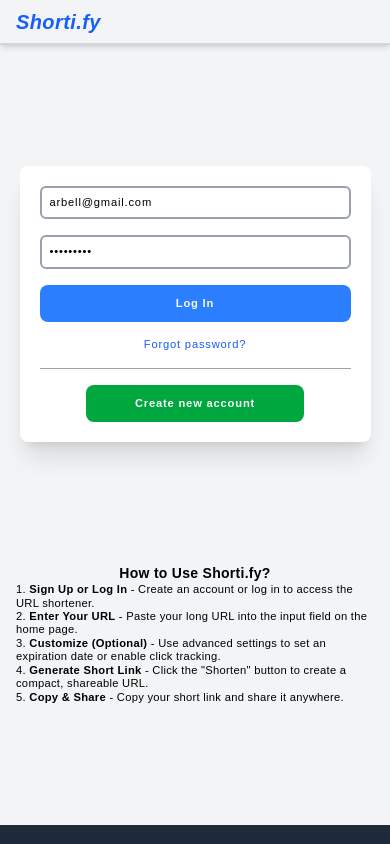
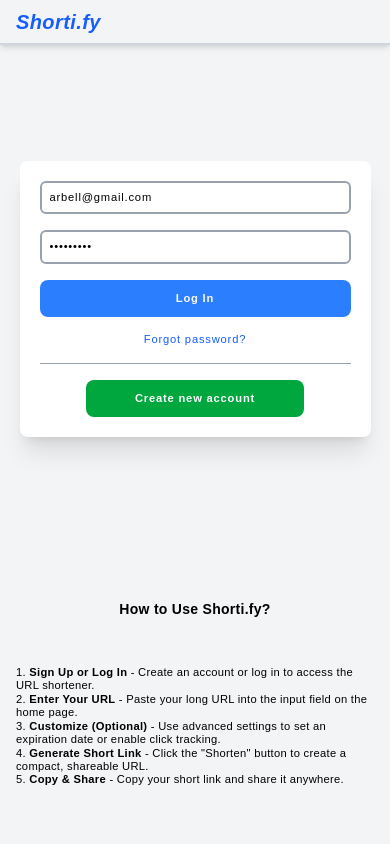
Before and after one commit to JonArbell/shorti.fy-frontend, an Angular app: page / in a window 390 px wide. Shown: the top 844 px of the page. Built offline with nearby package versions, Linux system fonts and the light colour scheme.

Commit message:
height responsive

```diff
--- a/src/app/components/authentication/authentication-base-page/authentication-base-page.component.html
+++ b/src/app/components/authentication/authentication-base-page/authentication-base-page.component.html
@@ -1,10 +1,10 @@
-<section class="xl:h-[80vh] xl:min-h-[659px] xxs:min-h-[780px] flex flex-col xxs:justify-evenly xl:justify-around tracking-wider">
+<section class="xl:h-[80vh] xl:min-h-[659px] xxs:h-[95vh] xxs:min-h-[670px] flex flex-col xxs:justify-evenly xl:justify-around tracking-wider">
 
-    <section class="xl:h-[70%] xxs:h-full w-full flex items-center justify-center">
+    <section class="xl:h-[70%] xxs:h-[60%] w-full flex items-center justify-center">
         <router-outlet></router-outlet>
     </section>
 
-    <section class="3xl:w-full xxs:px-4 h-[25%] xxs:text-xs xl:text-sm tracking-wide flex items-center justify-evenly flex-col">
+    <section class="3xl:w-full xxs:h-[35%] xxs:px-4 h-[25%] xxs:text-xs xl:text-sm tracking-wide flex items-center justify-evenly flex-col">
 
         <h3 class="font-semibold xxs:text-sm 3xl:text-xl">How to Use Shorti.fy?</h3>
 
--- a/src/app/components/header/header.component.html
+++ b/src/app/components/header/header.component.html
@@ -3,7 +3,7 @@
     <nav class="flex items-center justify-between px-4 h-full">
         <h1 class="italic font-extrabold xxs:text-xl xl:text-2xl 3xl:text-3xl text-blue-600">Shorti.fy</h1>
 
-        <ul class="xxs:hidden 3xl:flex items-center justify-around w-[35%] h-full">
+        <ul class="xxs:hidden xl:flex items-center justify-around xl:w-[45%] 2xl:w-[40%] 3xl:w-[35%] h-full">
             <li>
                 <a
                 routerLink="/documentation">Docs</a>
```
